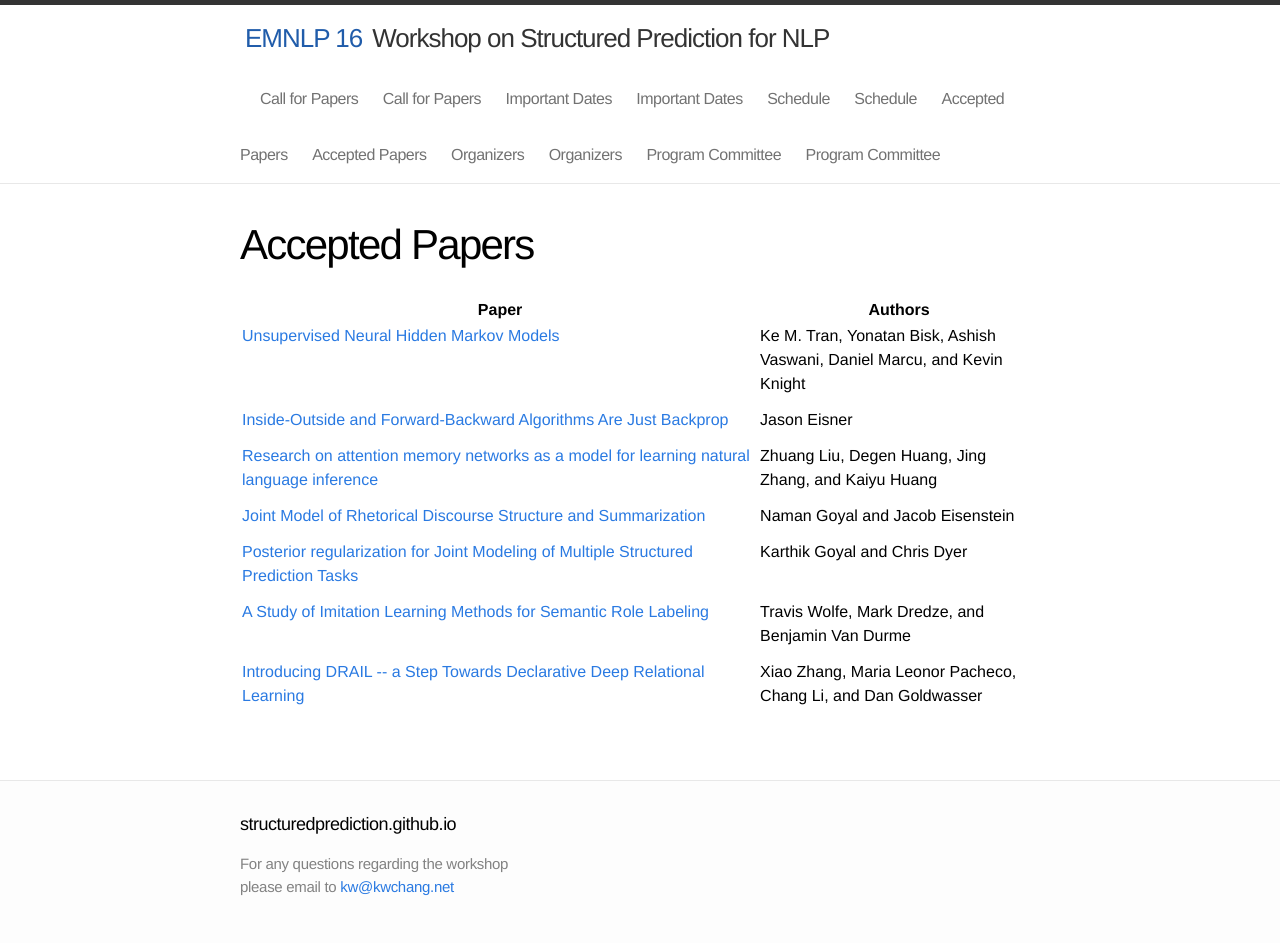
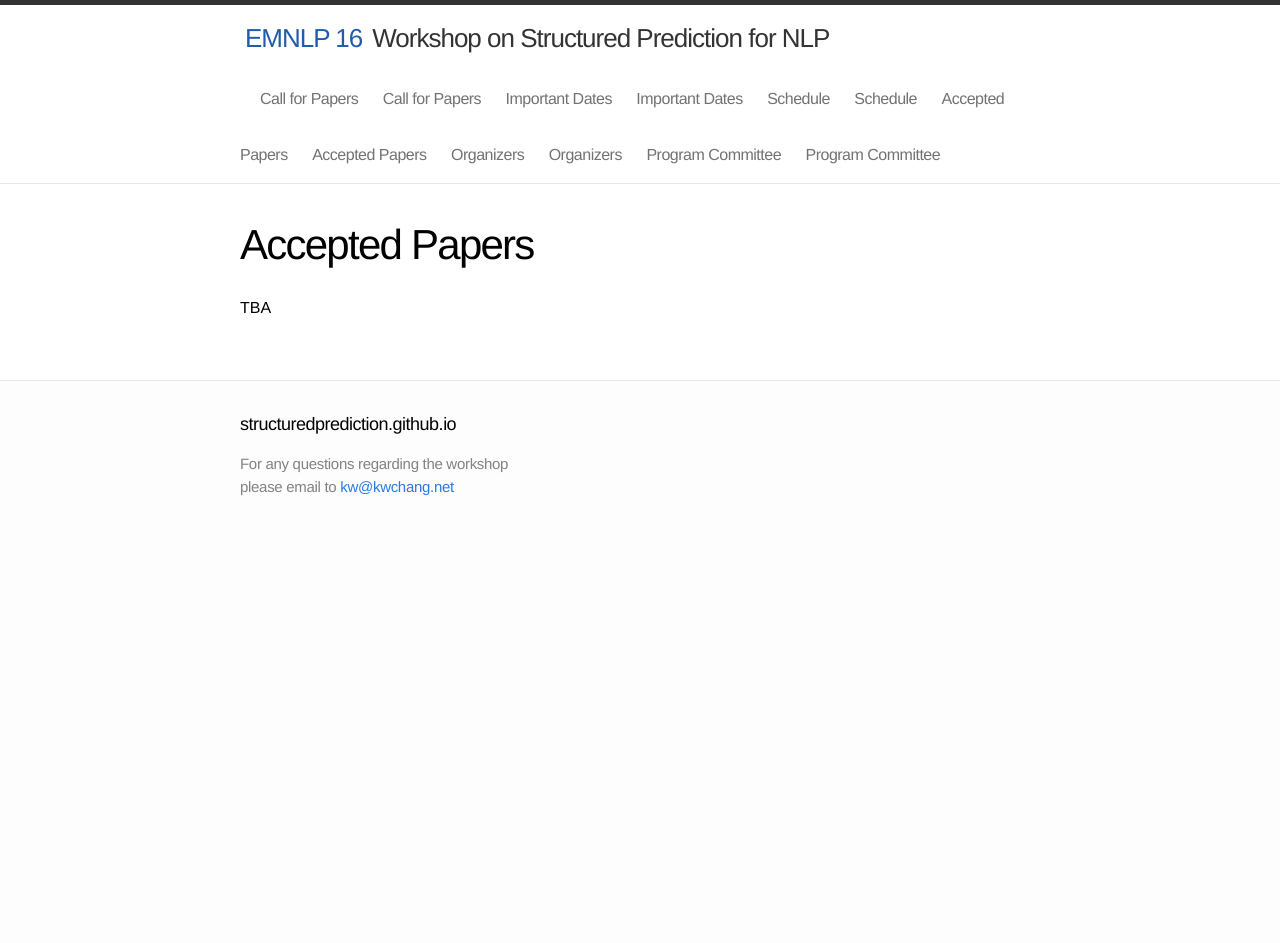
Before and after one commit to structuredprediction/structuredprediction.github.io, a Jekyll site: the page built from EMNLP17/5_ac.md, in a window 1280 px wide. Built offline with Jekyll 4.4.1, drawn with Linux system fonts in a browser that asks for light colours; after the commit the page ends 900 px from its top, so only the background shows below that.

Commit message:
EMNLP 2017

```diff
--- a/EMNLP17/5_ac.md
+++ b/EMNLP17/5_ac.md
@@ -1,20 +1,7 @@
 ---
 layout: page
 title: Accepted Papers
-permalink: /EMNLP16/ac/
+permalink: /EMNLP17/ac/
 name: 5
 ---
-
-
-<table class="papers">
-<col width="65%">
-<col width="35%">
-<tr><th> Paper </th><th>Authors</th></tr>
-<tr><td> <a href="/final/10/10_Paper.pdf">Unsupervised Neural Hidden Markov Models</a></td><td>Ke M. Tran, Yonatan Bisk, Ashish Vaswani, Daniel Marcu, and Kevin Knight</td> </tr>
-<tr><td> <a href="/final/11/11_Paper.pdf">Inside-Outside and Forward-Backward Algorithms Are Just Backprop</a></td><td>Jason Eisner</td> </tr>
-<tr><td><a href="/final/4/4_Paper.pdf">Research on attention memory networks as a model for learning natural language inference</a> </td><td>Zhuang Liu, Degen Huang, Jing Zhang, and Kaiyu Huang</td></tr>
-<tr><td><a href="/final/6/6_Paper.pdf">Joint Model of Rhetorical Discourse Structure and Summarization</a> </td><td>Naman Goyal and Jacob Eisenstein</td></tr>
-<tr><td><a href="/final/7/7_Paper.pdf">Posterior regularization for Joint Modeling of Multiple Structured Prediction Tasks</a></td><td>Karthik Goyal and Chris Dyer</td> </tr>
-<tr><td><a href="/final/7/7_Paperfinal/8/8_Paper.pdf">A Study of Imitation Learning Methods for Semantic Role Labeling</a> </td><td>Travis Wolfe, Mark Dredze, and Benjamin Van Durme</td></tr>
-<tr><td><a href="/final/9/9_Paper.pdf">Introducing DRAIL -- a Step Towards Declarative Deep Relational Learning</a></td> <td>Xiao Zhang, Maria Leonor Pacheco, Chang Li, and Dan Goldwasser</td></tr>
-</table>
+TBA
```
Also changed, not shown: EMNLP17/1_cfp.md (+9 -9 lines), EMNLP17/2_date.md (+6 -7 lines), EMNLP17/3_schedule.md (+3 -38 lines), EMNLP17/6_organizer.md (+1 -1 lines).
